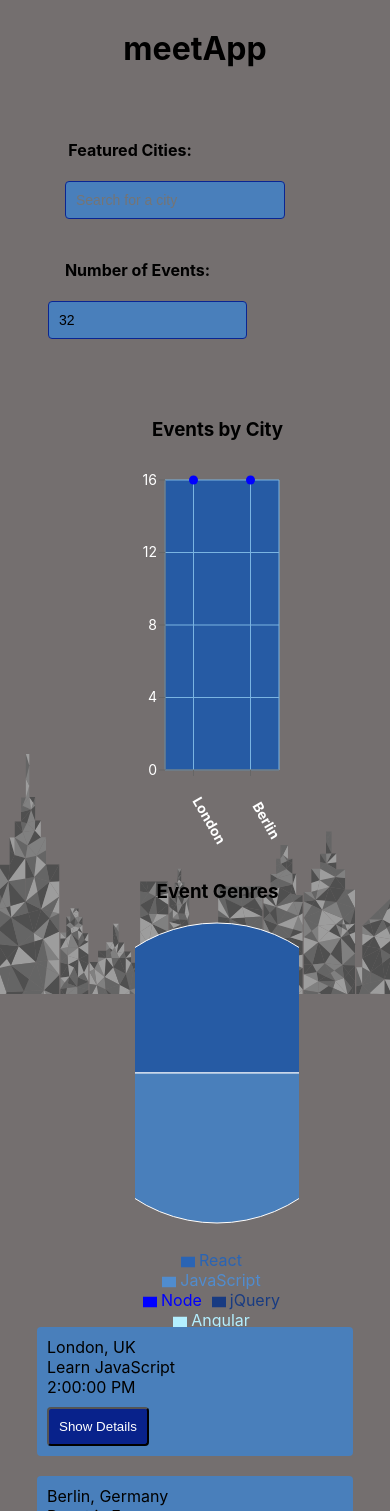
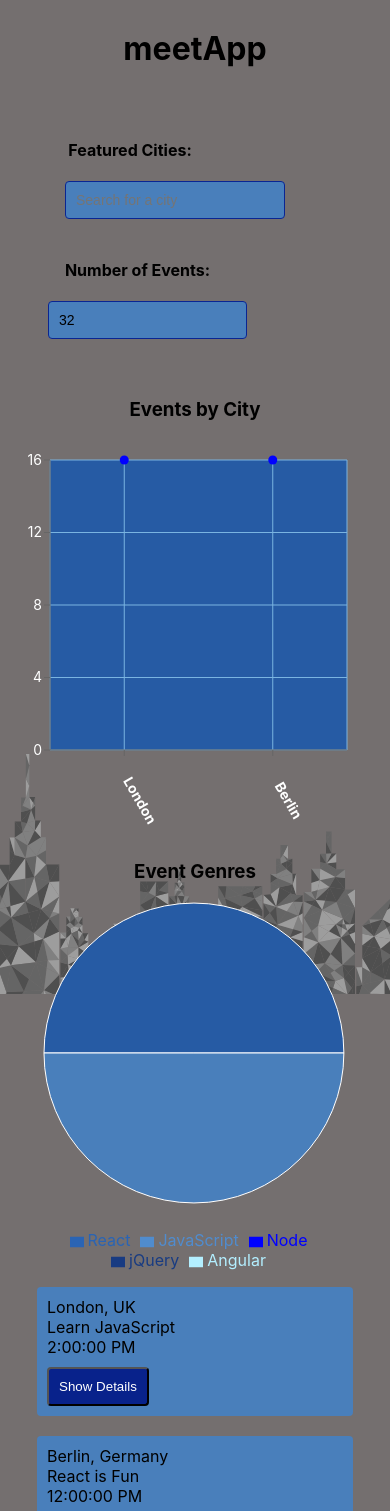
Before and after one commit to eroktopus/Meet_App, a React (Create React App) app: page / in a window 390 px wide. Shown: the top 1511 px of the page. Built offline with nearby package versions, Linux system fonts and the light colour scheme; what atatus-spa would draw is missing.

Commit message:
adding pie chart attributes

```diff
--- a/src/App.css
+++ b/src/App.css
@@ -209,11 +209,13 @@ input[type="number"] {
 @media (max-width: 768px) {
   .charts-container {
     grid-template-columns: 1fr;
+    padding: 0;
   }
 }
 
 .container-wrapper {
-  margin-top: -40px; /* Adjust the value as needed to move the container up */
+  margin-top: -40px;
+  padding: 0 20px;
 }
 
 .event-genres-title {
```
